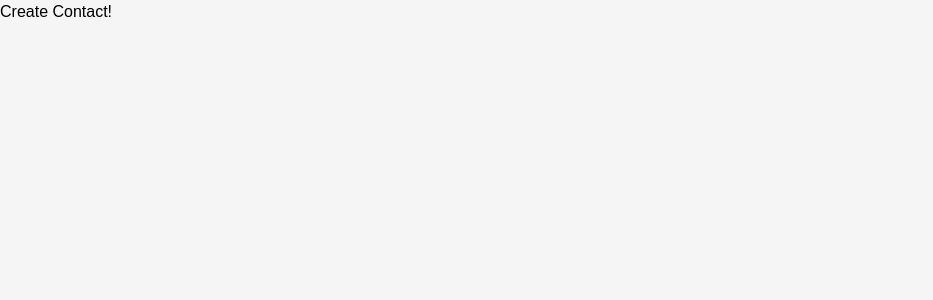
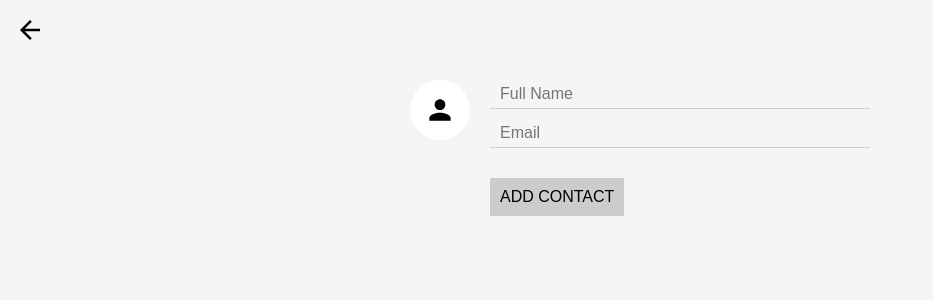
Before and after one commit to midhunsezhi/contacts-frontend, a React (Create React App) app: page /create in a window 1280 px wide. Shown: the top 300 px of the page, without its empty margins (0-933 px from the left). Built offline with nearby package versions, Linux system fonts and the light colour scheme; no server answers.

Commit message:
Build the contact form

```diff
--- a/src/CreateContact.js
+++ b/src/CreateContact.js
@@ -1,8 +1,26 @@
 import React, { Component } from 'react'
+import { Link } from 'react-router-dom'
+import ImageInput from './ImageInput'
 
 class CreateContact extends Component {
     render () {
-        return <div>Create Contact!</div>
+        return (
+            <div>
+                <Link className='close-create-contact' to='/'>Close</Link>
+                <form className='create-contact-form'>
+                    <ImageInput
+                        className='create-contact-avatar-input'
+                        name='avatarURL'
+                        max-height={64}
+                    />
+                    <div className='create-contact-details'>
+                        <input type='text' name='name' placeholder='Full Name'/>
+                        <input type='text' name='email' placeholder='Email'/>
+                        <button>Add Contact</button>
+                    </div>
+                </form>
+            </div>
+        )
     }
 }
 
```
